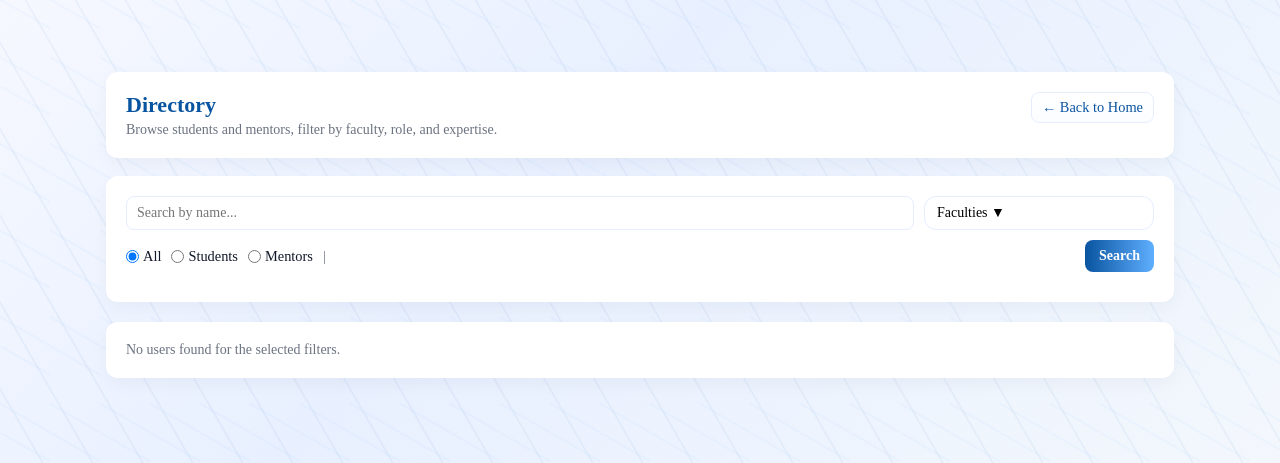
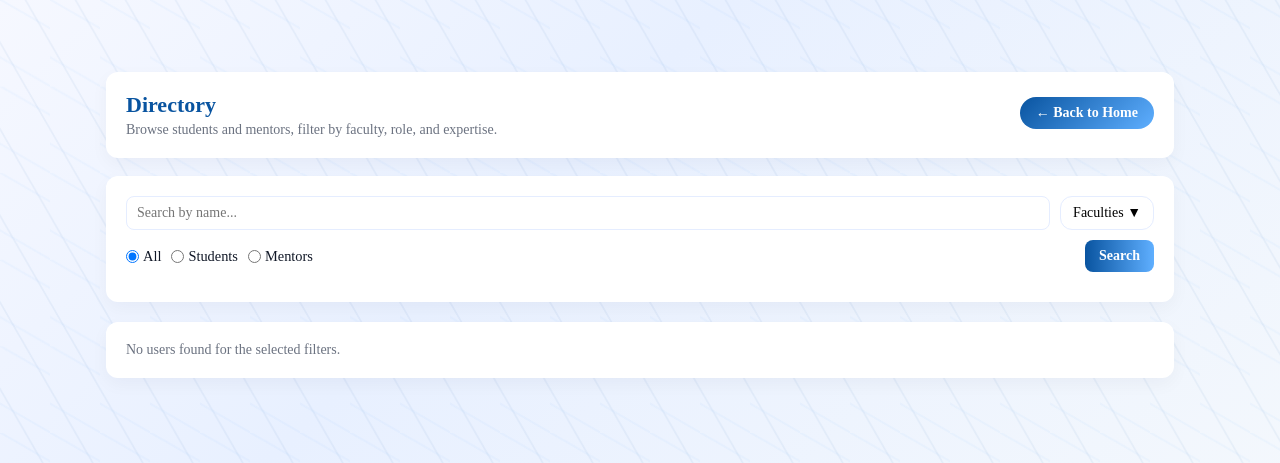
Before and after one commit to 4l3sh4/web-app-building-competition-2025, a Flask app: page /directory in a window 1280 px wide. Shown: the top 463 px of the page. Run offline with Flask 3, Linux system fonts and the light colour scheme; the visitor is signed in with stand-in values (Sample User, id 1); data comes from the database, SQL or seed files in the repository; some libraries are stand-ins or nearby versions.

Commit message:
Added a default pfp, fixed some CSS issues (mostly changed the buttons to pill-text-blue so it'll look better).

```diff
--- a/static/css/directory.css
+++ b/static/css/directory.css
@@ -36,23 +36,6 @@
     font-size: 14px;
 }
 
-.back-link {
-    font-size: 0.9rem;
-    text-decoration: none;
-    color: var(--accent-1);
-    padding: 6px 10px;
-    border-radius: 8px;
-    border: 1px solid #e5edff;
-    background: linear-gradient(180deg, #ffffff, #fbfdff);
-    align-self: flex-start;
-    transition: transform .15s ease, box-shadow .15s ease, background .15s ease;
-}
-
-.back-link:hover {
-    transform: translateY(-2px);
-    box-shadow: 0 6px 18px rgba(15,23,42,0.08);
-}
-
 .filters-panel {
     margin-bottom: 20px;
 }
@@ -79,11 +62,6 @@
     display: flex;
     align-items: center;
     gap: 4px;
-}
-
-.filters-divider {
-    color: var(--muted);
-    font-size: 0.9rem;
 }
 
 .input-text {
@@ -347,7 +325,7 @@
     border: 1px solid #e5edff;
     background: #fff;
     cursor: pointer;
-    min-width: 230px;
+    min-width: 90px;
     text-align: left;
     font-size: 14px;
 }
@@ -364,12 +342,16 @@
     border: 1px solid #e5edff;
     border-radius: 12px;
     padding: 10px 12px;
-    min-width: 260px;
+    min-width: 340px;
     max-height: 220px;
     overflow-y: auto;
     box-shadow: 0 10px 25px rgba(15,23,42,0.18);
 }
 
+.smaller-dropdown-content {
+    min-width: 90px;
+}
+
 .dropdown.show .dropdown-content {
     display: block;
 }
--- a/static/css/styles.css
+++ b/static/css/styles.css
@@ -80,3 +80,21 @@
     height: 50px;
     display: block;
 }
+
+.pill-text {
+	padding: 8px 16px;
+	border-radius: 20px;
+	border: none;
+	cursor: pointer;
+	font-weight: 600;
+	font-size: 14px;
+	text-decoration: none;
+	display: inline-flex;
+	align-items: center;
+    margin-top: 5px;
+}
+
+.pill-text-blue {
+	background: linear-gradient(135deg, var(--accent-1) 0%, var(--accent-2) 100%);
+	color: white;
+}
--- a/templates/dashboard_student.html
+++ b/templates/dashboard_student.html
@@ -22,7 +22,7 @@
                     See your projects, mentorship requests, and quick links in one place.
                 </p>
             </div>
-            <a href="{{ url_for('home') }}" class="back-link">← Back to Home</a>
+            <a href="{{ url_for('home') }}" class="pill-text pill-text-blue">← Back to Home</a>
         </div>
     </div>
 
--- a/templates/directory.html
+++ b/templates/directory.html
@@ -21,7 +21,7 @@
                         Browse students and mentors, filter by faculty, role, and expertise.
                     </p>
                 </div>
-                <a href="{{ url_for('home') }}" class="back-link">← Back to Home</a>
+                <a href="{{ url_for('home') }}" class="pill-text pill-text-blue">← Back to Home</a>
             </div>
         </div>
 
@@ -42,7 +42,7 @@
                         <button type="button" class="dropdown-btn" onclick="toggleDropdown('faculty-dropdown')">
                             Faculties ▼
                         </button>
-                        <div class="dropdown-content">
+                        <div class="dropdown-content smaller-dropdown-content">
                             {% for code, name in FACULTIES %}
                             <label>
                                 <input type="checkbox"
@@ -79,8 +79,6 @@
                             Mentors
                         </label>
                     </div>
-
-                    <span class="filters-divider">|</span>
 
                     <!-- expertise filter -->
                     <div id="expertise-section" style="display:none;">
--- a/templates/edit_student.html
+++ b/templates/edit_student.html
@@ -25,7 +25,7 @@
                     </p>
                 </div>
 
-                <a href="{{ url_for('dashboard') }}" class="back-link">← Back to Dashboard</a>
+                <a href="{{ url_for('dashboard') }}" class="pill-text pill-text-blue">← Back to Dashboard</a>
             </div>
         </div>
 
```
Also changed, not shown: static/css/dashboard.css (+5 -6 lines), static/css/projects.css (+0 -18 lines), static/uploads/pfp/2.jpg (added), static/uploads/pfp/default_pfp.png.
